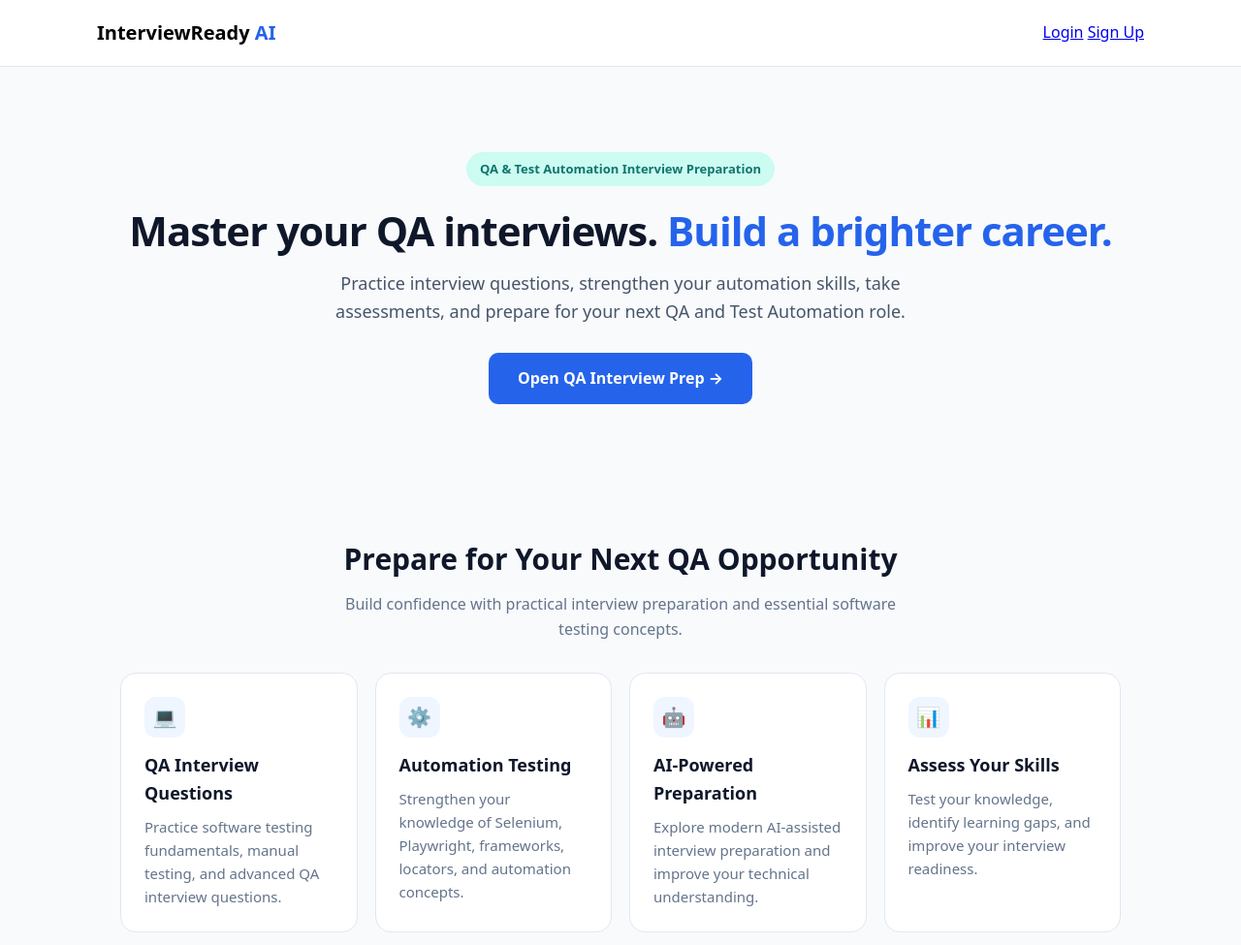
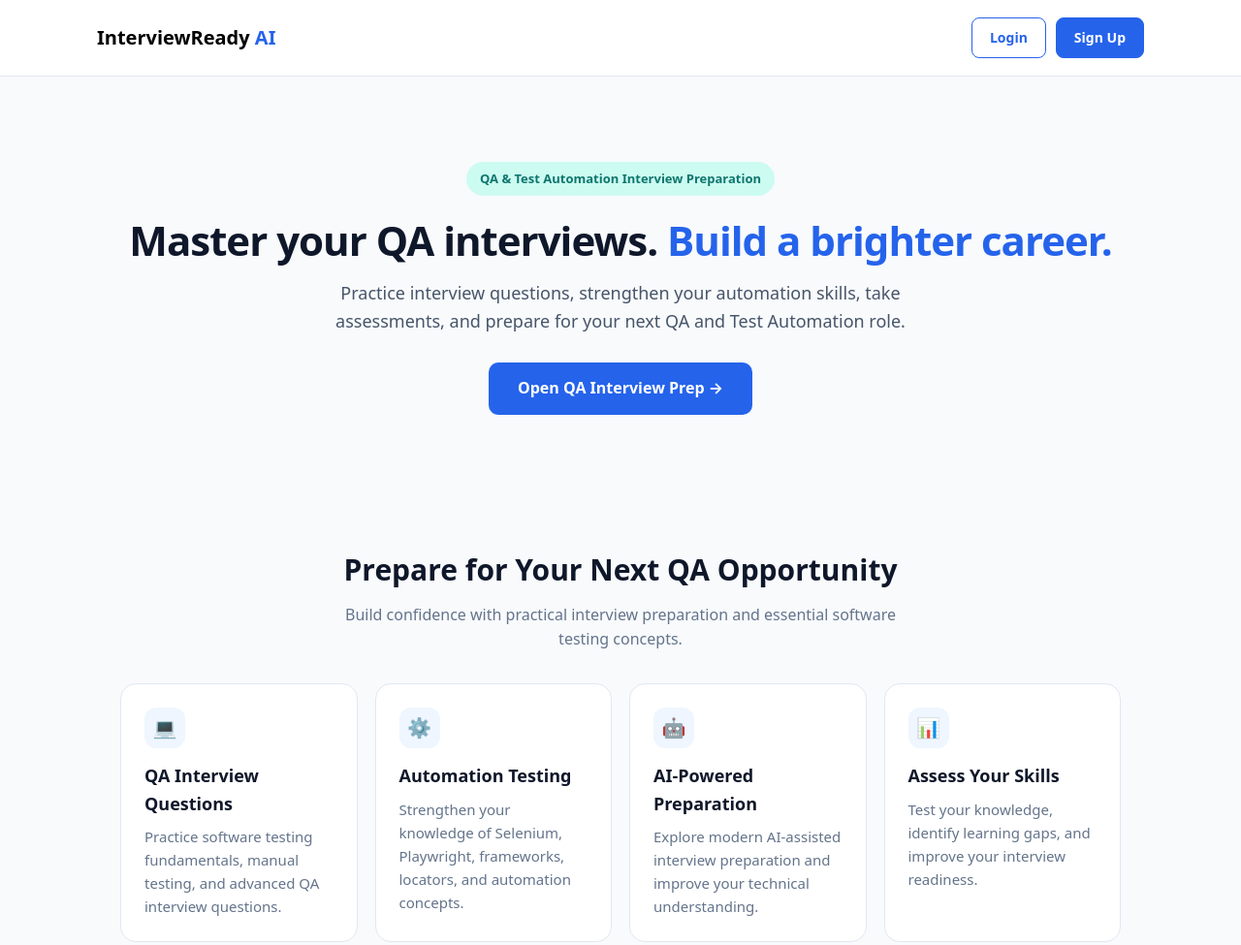
Before and after one commit to tejpalchannel/interviewready-ai, a plain HTML site: page index.html in a window 1280 px wide. Shown: the top 975 px of the page at 97% size. Drawn offline with Linux system fonts and the light colour scheme.

Commit message:
Update index.html

```diff
--- a/index.html
+++ b/index.html
@@ -197,6 +197,42 @@
         gap: 6px;
       }
     }
+    .header-actions {
+  display: flex;
+  align-items: center;
+  gap: 10px;
+}
+
+.btn-outline,
+.btn-solid {
+  display: inline-block;
+  padding: 9px 18px;
+  border-radius: 8px;
+  font-size: 14px;
+  font-weight: 600;
+  text-decoration: none;
+  transition: background 0.2s ease;
+}
+
+.btn-outline {
+  color: #2563eb;
+  border: 1px solid #2563eb;
+  background: #ffffff;
+}
+
+.btn-outline:hover {
+  background: #eff6ff;
+}
+
+.btn-solid {
+  color: #ffffff;
+  background: #2563eb;
+  border: 1px solid #2563eb;
+}
+
+.btn-solid:hover {
+  background: #1d4ed8;
+}
   </style>
 </head>
 
```
